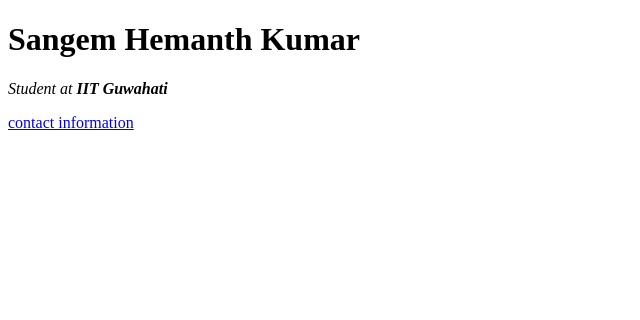
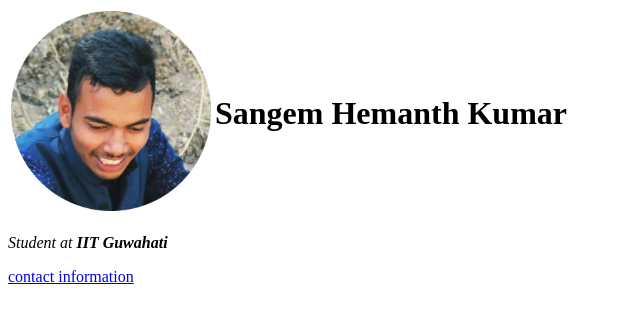
Before and after one commit to hemanthkmr386/web-dev-sample, a plain HTML site: page index.html in a window 1280 px wide. Shown: the whole page, without its empty margins (0-640 px from the left). Drawn offline with Linux system fonts and the light colour scheme.

Commit message:
Add files via upload

```diff
--- a/index.html
+++ b/index.html
@@ -7,7 +7,13 @@
 </head>
 
 <body>
-  <h1> Sangem Hemanth Kumar</h1>
+  <table>
+  <tr>
+    <td> <img src="hemanth.png" height="200" /></td>
+    <td><h1> Sangem Hemanth Kumar</h1></td>
+  </tr>
+  </table>
+
   <p><em>Student at <strong>IIT Guwahati</strong></em></p>
 <a href="contact.html">contact information</a>
 </body>
```
Also changed, not shown: hemanth.png (added).
